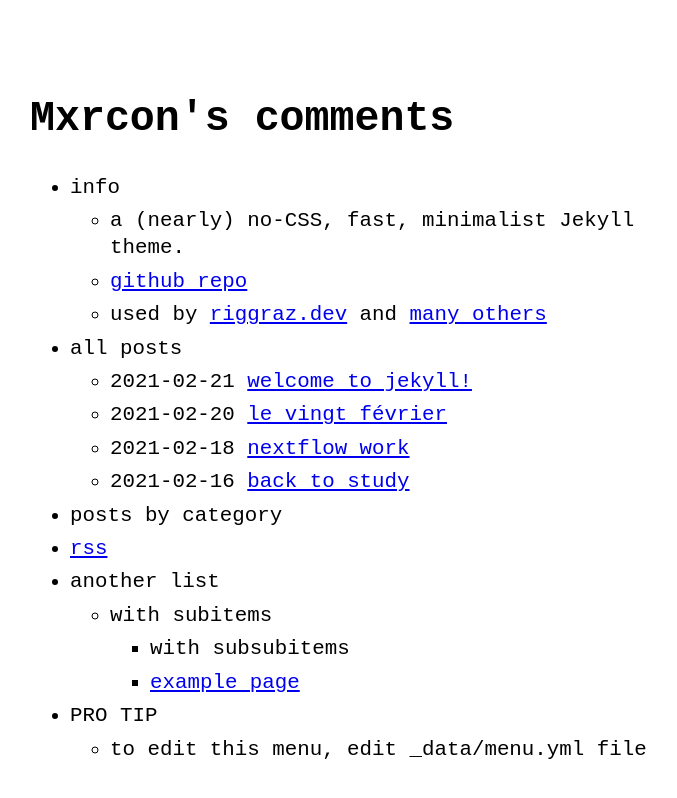
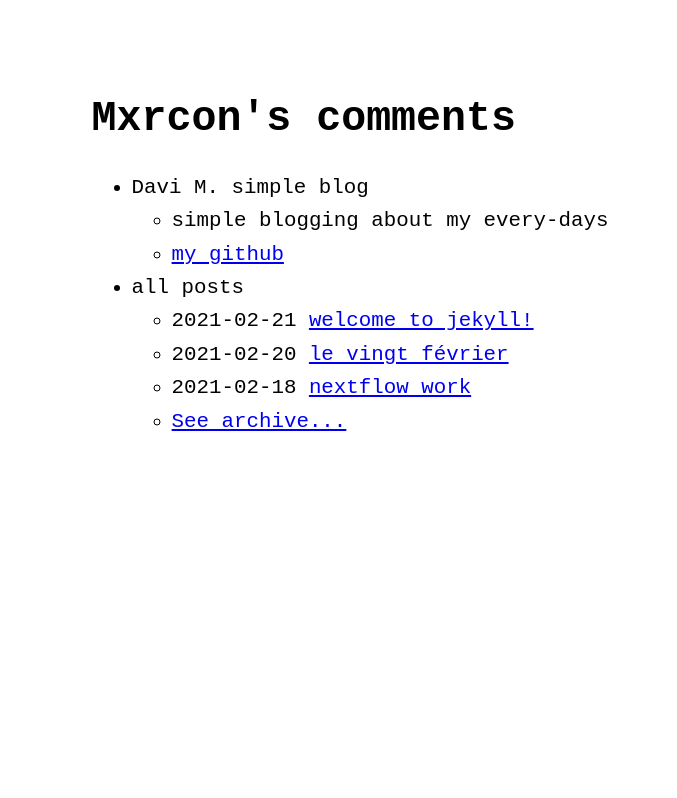
Before and after one commit to Mxrcon/backup-mxrcon, a Jekyll site: the page built from index.md, in a window 1280 px wide. Shown: the top 798 px of the page, without its empty margins (290-967 px from the left). Built offline with Jekyll 4.4.1, drawn with Linux system fonts in a browser that asks for light colours.

Commit message:
modifing main page

```diff
--- a/_data/menu.yml
+++ b/_data/menu.yml
@@ -2,37 +2,24 @@
 # https://github.com/riggraz/no-style-please#customize-the-menu
 
 entries:
-  - title: info
+  - title: Davi M. simple blog
     entries:
-      - title: a (nearly) no-CSS, fast, minimalist Jekyll theme.
-      - title: github repo
-        url: https://github.com/riggraz/no-style-please
-      - title: "used by <a href='https://riggraz.dev'>riggraz.dev</a> and <a href='https://github.com/riggraz/no-style-please/network/dependents'>many others</a>"
+      - title: simple blogging about my every-days
+      - title: "<a href='https://github.com/Mxrcon'>my github</a>"
 
   - title: all posts
     post_list:
-      limit: 5
+      limit: 3
       show_more: true
       show_more_text: See archive...
       show_more_url: archive.html
 
-  - title: posts by category
-    post_list:
-      category: example2
-      show_more: true
-      show_more_text: See more posts...
-      show_more_url: example2-archive.html
+#  - title: posts by category
+#    post_list:
+#      category: example2
+#      show_more: true
+#      show_more_text: See more posts...
+#      show_more_url: example2-archive.html
 
-  - title: rss
-    url: feed.xml
-
-  - title: another list
-    entries:
-      - title: with subitems
-        entries:
-          - title: with subsubitems
-          - title: example page
-            url: about
-  - title: PRO TIP
-    entries:
-      - title: to edit this menu, edit _data/menu.yml file
+#  - title: rss
+#    url: feed.xml
```
